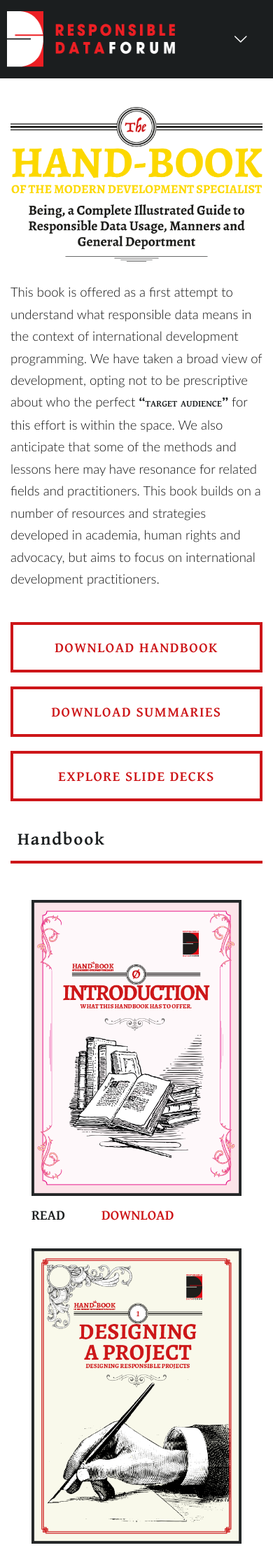
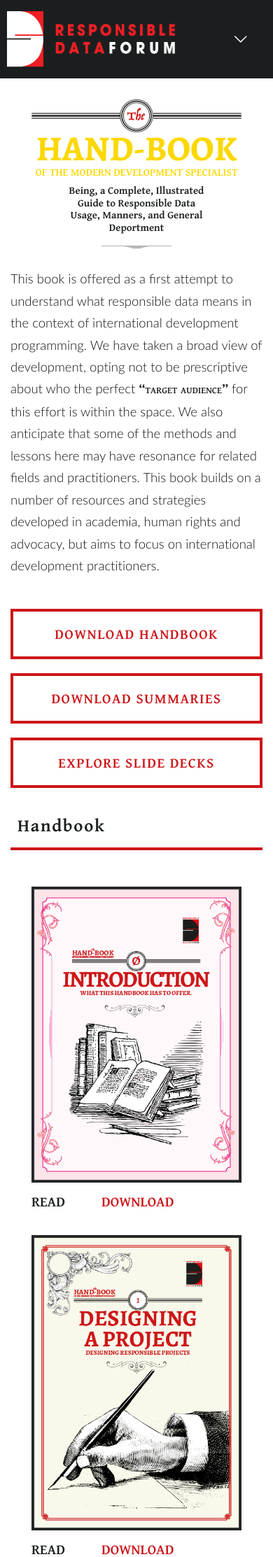
Before and after one commit to the-engine-room/responsible-data-handbook, a Jekyll site: the page built from index.html, in a window 390 px wide. Shown: the top 2225 px of the page at 70% size. Built offline with Jekyll 4.4.1, drawn with Linux system fonts in a browser that asks for light colours.

Commit message:
Title styling complete

```diff
--- a/_sass/_layout.scss
+++ b/_sass/_layout.scss
@@ -809,11 +809,77 @@
 /* title */
 
 .homehead{
+    padding: 0 0 30px 0;
+    width: 800px;
+    margin: 0 auto;
+        .titleimg{
+            width: 300px;
+            margin: 0 auto;
+        }
+        .titleimgtop{
+            max-width: 590px;
+            margin: 0 auto;
+        }
+        img.titlelow{
+            width: 300px;
+            margin: 0 auto;
+        }
+
+        h1{
+            color: $title-color;
+            text-transform: uppercase;
+            font-size: 5.5em;
+            padding: 0;
+            text-align: center;
+            line-height: 1em;
+            margin: 0 auto;
+        }
+        h2.lowertitle{
+            color: $title-color;
+            text-transform: uppercase;
+            text-align: center;
+            font-size: 1.62em;
+            line-height: 1em;
+            padding: 0;
+            margin: 0;
+        }
+
+        h2.subtitlefront{
+            color: $black-color;
+            text-align: center;
+            padding: 10px 0 0 0;
+            max-width: 590px;
+            font-size: 1.6em;
+            line-height: 1.2em;
+            margin: 0 auto;
+        }
         .title{
             margin: 10px 0 50px 0;
         }
 
+        @include media-query($on-laptop){
+            width: 100%;
+            padding: 0;
+        }
+
         @include media-query($on-palm) {
+            .titleimgtop{
+                width: 300px;
+            }
+            .titleimg{
+                width: 100px;
+                max-width: 100px;
+            }
+            h1{
+                font-size: 2.7em;
+            }
+            h2.lowertitle{
+                font-size: 0.8em;
+            }
+            h2.subtitlefront{
+                font-size: 0.8em;
+                width: 200px;
+            }
             .title{
                 margin-bottom: 10px;
             }
--- a/assets/css/main.scss
+++ b/assets/css/main.scss
@@ -20,6 +20,8 @@
 
 $spacing-unit:     30px;
 
+$title-color: 	   #fcd800;
+
 $text-color:       #111;
 $background-color: #fff;
 $brand-color:      #2a7ae2;
@@ -33,7 +35,7 @@
 // Width of the content area
 $content-width:    800px;
 
-$on-palm:          600px;
+$on-palm:          615px;
 $on-laptop:        850px;
 $md-col-break: 	   990px;
 $slide-page-break: 1000px;
--- a/index.html
+++ b/index.html
@@ -4,14 +4,18 @@
 
 <div class="home">
 
-    <div class="homehead row">
-      <div class="col-sm-3"></div>
+    <div class="homehead">
 
-      <div class="col-sm-6">
-        <img class="title" src="{{ "/assets/img/title-1.png" | prepend: site.baseurl }}" />
-      </div>
+        <div class="titleimgtop">
+          <img class="titletop" src="{{ "/assets/img/title-top.png" | prepend: site.baseurl }}" />
+        </div>
+        <h1>Hand-book</h1>
+        <h2 class="lowertitle">Of the Modern Development Specialist</h2>
+        <h2 class="subtitlefront">Being, a Complete, Illustrated Guide to Responsible Data Usage, Manners, and General Deportment</h2>
+        <div class="titleimg">
+          <img class="titlelow" src="{{ "/assets/img/title-low.png" | prepend: site.baseurl }}" />
+        </div>
 
-      <div class="col-sm-3"></div>
 
     </div>
 
```
Also changed, not shown: assets/img/title-low.png (added), assets/img/title-top.png (added). Lines whose indentation alone changed are shown as unchanged.
